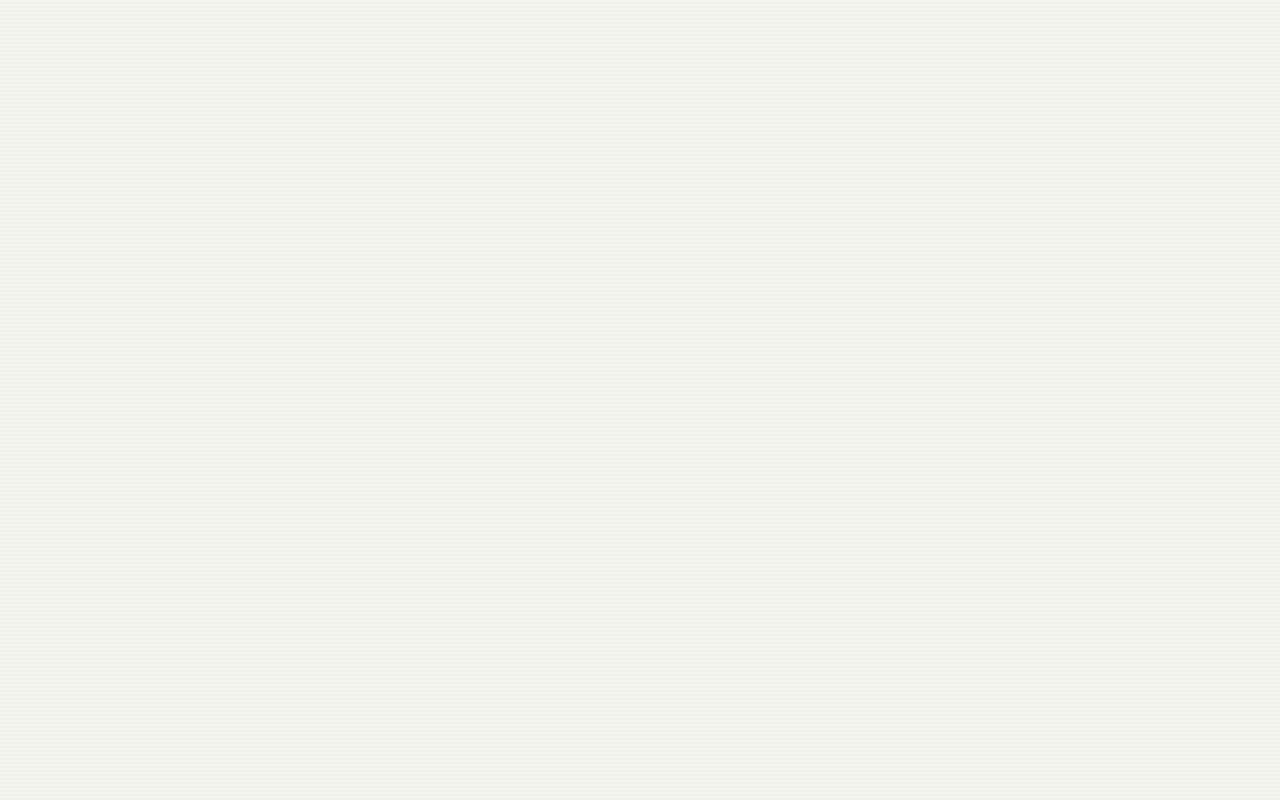
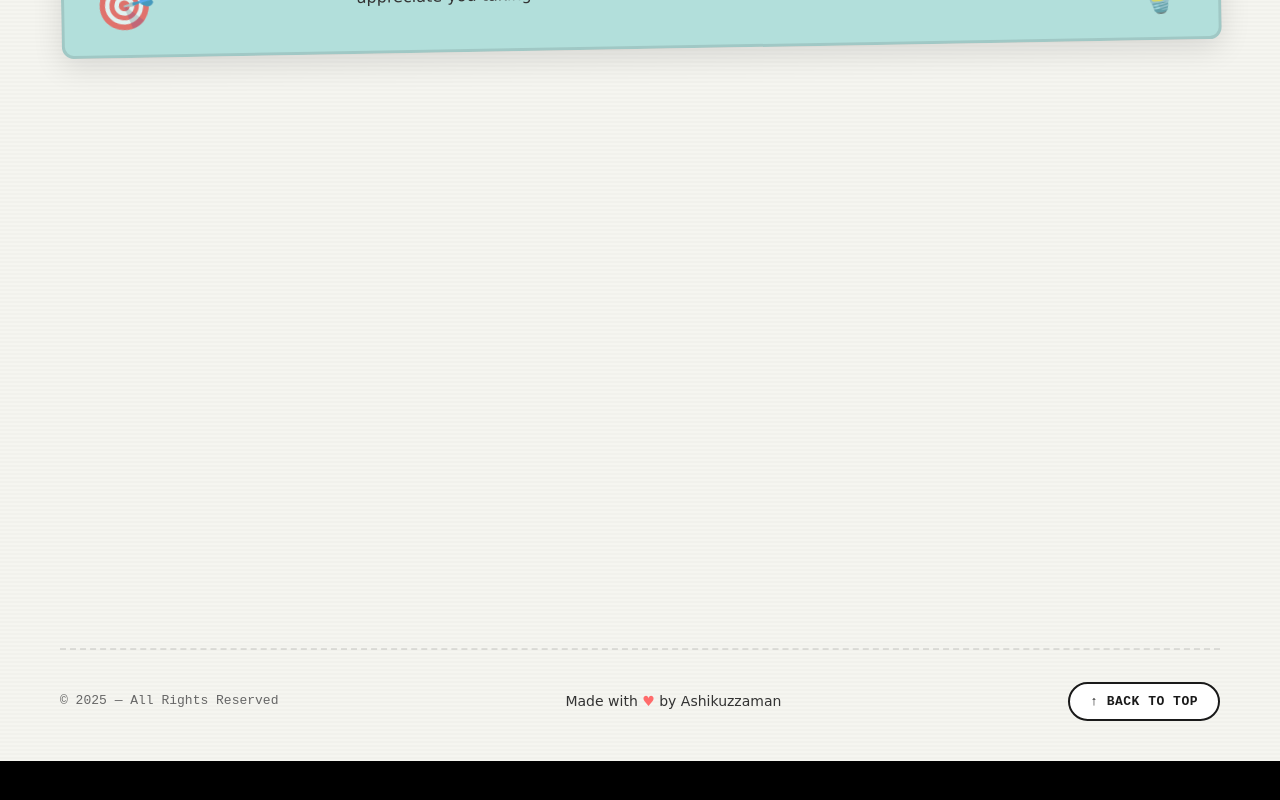
Before and after one commit to RahatInCode/ashik-portfolio-website, a React (Vite) app: page / in a window 1280 px wide. Shown: the part 7890-8690 px from the top of the page. After the commit the page ends 8651 px from the top, so only its background shows below. Built offline with nearby package versions, Linux system fonts and the light colour scheme.

Commit message:
updated footer component

```diff
--- a/src/components/Footer.jsx
+++ b/src/components/Footer.jsx
@@ -1,109 +1,104 @@
-// src/components/Works.jsx
+// src/components/Footer.jsx
 import { useEffect, useRef, useState } from 'react';
 import { gsap } from 'gsap';
 import { ScrollTrigger } from 'gsap/ScrollTrigger';
 
 gsap.registerPlugin(ScrollTrigger);
 
-const Works = () => {
-  const sectionRef = useRef(null);
-  const headingRef = useRef(null);
-  const projectRefs = useRef([]);
+const Footer = () => {
+  const footerRef = useRef(null);
+  const bigNameRef = useRef(null);
+  const columnRefs = useRef([]);
 
-  const projectsData = [
-    {
-      id: 1,
-      title: 'Luxe E-Commerce',
-      category: 'E-Commerce',
-      description: 'A performant e-commerce platform with authentication, product management, and animated UI.',
-      year: '2025',
-      tags: ['Next.js', 'Clerk', 'Tailwind', 'ShadCN', 'GSAP', 'MongoDB'],
-      link: 'https://luxe-zeta-e-commerce.vercel.app/',
-      image: 'https://images.unsplash.com/photo-1556742049-0cfed4f6a45d?w=800&h=600&fit=crop',
-      color: '#FFF9C4',
+  const footerData = {
+    name: 'ASHIKUZZAMAN',
+    email: 'ahmedrahat.dev@gmail.com',
+    phone: '+880 1933-471091',
+    location: 'Khulna, Bangladesh',
+    resumeLink: '/Ashik_Junior-Frontend-Developer_Resume.pdf',
+    resumeFileName: 'Ashikuzzaman_Resume.pdf',
+    links: {
+      navigation: [
+        { label: 'Home', href: '#home' },
+        { label: 'About', href: '#about' },
+        { label: 'Services', href: '#services' },
+        { label: 'Works', href: '#works' },
+        { label: 'Contact', href: '#contact' },
+      ],
+      social: [
+        { label: 'LinkedIn', href: 'https://www.linkedin.com/in/ahmed-rahat-5a6145387/' },
+        { label: 'GitHub', href: 'https://github.com/RahatInCode' },
+        { label: 'Twitter', href: 'https://x.com/AhmedRahat691' },
+      ],
     },
-    {
-      id: 2,
-      title: 'Rezoom AI',
-      category: 'AI/Web App',
-      description: 'AI-powered resume builder and mock interview simulator with OpenAI integration.',
-      year: '2025',
-      tags: ['Next.js', 'OpenAI API', 'TypeScript', 'Tailwind CSS'],
-      link: 'https://rezoom-ai-pi.vercel.app/',
-      image: 'https://images.unsplash.com/photo-1677442136019-21780ecad995?w=800&h=600&fit=crop',
-      color: '#B2DFDB',
-    },
-    {
-      id: 3,
-      title: 'Medicamp',
-      category: 'Full-Stack',
-      description: 'Full-stack medical camp management platform with role-based dashboards.',
-      year: '2025',
-      tags: ['MERN Stack', 'Firebase', 'React Query', 'Framer Motion'],
-      link: 'https://medicamp-1e9cc.web.app/',
-      image: 'https://images.unsplash.com/photo-1576091160399-112ba8d25d1d?w=800&h=600&fit=crop',
-      color: '#F8BBD0',
-    },
-  ];
+    year: new Date().getFullYear(),
+  };
 
   useEffect(() => {
     const ctx = gsap.context(() => {
+      columnRefs.current.forEach((column, index) => {
+        if (!column) return;
         gsap.fromTo(
-        headingRef.current,
-        { y: 60, opacity: 0 },
+          column,
+          { y: 50, opacity: 0 },
           {
             y: 0,
             opacity: 1,
-          duration: 1,
-          ease: 'power4.out',
+            duration: 0.8,
+            delay: index * 0.1,
+            ease: 'power3.out',
             scrollTrigger: {
-            trigger: headingRef.current,
-            start: 'top 80%',
+              trigger: footerRef.current,
+              start: 'top 85%',
             },
           }
         );
+      });
 
-      projectRefs.current.forEach((project, index) => {
-        if (!project) return;
       gsap.fromTo(
-          project,
-          { y: 80, opacity: 0, rotation: 0 },
+        bigNameRef.current,
+        { scale: 0.8, opacity: 0 },
         {
-            y: 0,
+          scale: 1,
           opacity: 1,
-            rotation: project.dataset.rotation,
-            duration: 1,
-            delay: index * 0.15,
+          duration: 1.2,
           ease: 'back.out(1.2)',
           scrollTrigger: {
-              trigger: project,
+            trigger: bigNameRef.current,
             start: 'top 90%',
           },
         }
       );
-      });
-    }, sectionRef);
+    }, footerRef);
 
     return () => ctx.revert();
   }, []);
 
-  const addToProjectRefs = (el) => {
-    if (el && !projectRefs.current.includes(el)) {
-      projectRefs.current.push(el);
+  const addToColumnRefs = (el) => {
+    if (el && !columnRefs.current.includes(el)) {
+      columnRefs.current.push(el);
     }
   };
 
-  const handleProjectClick = (link) => {
-    window.open(link, '_blank', 'noopener,noreferrer');
+  const scrollToTop = () => {
+    window.scrollTo({ top: 0, behavior: 'smooth' });
+  };
+
+  const handleNavClick = (e, href) => {
+    e.preventDefault();
+    const element = document.querySelector(href);
+    if (element) {
+      element.scrollIntoView({ behavior: 'smooth' });
+    }
   };
 
   // INLINE STYLES
-  const sectionStyles = {
+  const footerStyles = {
     position: 'relative',
-    padding: '120px 0',
+    padding: '80px 0 40px',
     background: '#f5f5f0',
     backgroundImage: 'repeating-linear-gradient(0deg, transparent, transparent 2px, rgba(0, 0, 0, 0.015) 2px, rgba(0, 0, 0, 0.015) 4px)',
-    overflow: 'hidden',
+    borderTop: '3px dashed rgba(0, 0, 0, 0.1)',
   };
 
   const containerStyles = {
@@ -112,268 +107,318 @@ const Works = () => {
     padding: '0 60px',
   };
 
-  const headerStyles = {
-    textAlign: 'center',
-    marginBottom: '80px',
+  const mainGridStyles = {
+    display: 'grid',
+    gridTemplateColumns: 'repeat(auto-fit, minmax(250px, 1fr))',
+    gap: '40px',
+    marginBottom: '60px',
+  };
+
+  const columnStyles = {
+    background: '#fff',
+    padding: '24px',
+    borderRadius: '8px',
+    boxShadow: '0 4px 12px rgba(0, 0, 0, 0.08)',
+    border: '2px solid rgba(0, 0, 0, 0.05)',
+    transform: 'rotate(-1deg)',
   };
 
   const labelStyles = {
-    display: 'inline-block',
+    display: 'block',
     fontSize: '11px',
     textTransform: 'uppercase',
-    letterSpacing: '2px',
-    color: '#666',
-    fontWeight: '600',
-    marginBottom: '20px',
-    padding: '8px 16px',
-    background: 'rgba(255, 255, 255, 0.6)',
-    borderRadius: '20px',
-    border: '1px solid rgba(0, 0, 0, 0.06)',
-  };
-
-  const headingStyles = {
-    fontSize: 'clamp(40px, 5vw, 64px)',
-    fontWeight: '800',
-    lineHeight: '1.2',
-    color: '#1a1a1a',
+    letterSpacing: '1.5px',
+    color: '#999',
     marginBottom: '16px',
-    fontFamily: '"Courier New", monospace',
-  };
-
-  const subheadingStyles = {
-    fontSize: '18px',
-    lineHeight: '1.6',
-    color: '#666',
-    maxWidth: '600px',
-    margin: '0 auto',
-    fontFamily: '"Comic Sans MS", cursive, sans-serif',
-  };
-
-  const gridStyles = {
-    display: 'grid',
-    gridTemplateColumns: 'repeat(auto-fit, minmax(350px, 1fr))',
-    gap: '60px',
-    padding: '40px 0',
-  };
-
-  const projectCardStyles = (color, rotation) => ({
-    background: color,
-    borderRadius: '12px',
-    overflow: 'hidden',
-    boxShadow: '0 10px 40px rgba(0, 0, 0, 0.15)',
-    transform: `rotate(${rotation}deg)`,
-    transition: 'all 0.4s cubic-bezier(0.34, 1.56, 0.64, 1)',
-    cursor: 'pointer',
-    position: 'relative',
-    border: '3px solid rgba(0, 0, 0, 0.1)',
-  });
-
-  const projectCardHoverStyles = {
-    transform: 'rotate(0deg) translateY(-10px)',
-    boxShadow: '0 20px 60px rgba(0, 0, 0, 0.25)',
-  };
-
-  const imageContainerStyles = {
-    position: 'relative',
-    width: '100%',
-    height: '280px',
-    overflow: 'hidden',
-    background: '#f0f0f0',
-  };
-
-  const imageStyles = {
-    width: '100%',
-    height: '100%',
-    objectFit: 'cover',
-    transition: 'transform 0.4s',
-  };
-
-  const imageHoverStyles = {
-    transform: 'scale(1.1)',
-  };
-
-  const overlayStyles = {
-    position: 'absolute',
-    inset: 0,
-    background: 'linear-gradient(to bottom, transparent 50%, rgba(0, 0, 0, 0.4))',
-    display: 'flex',
-    alignItems: 'flex-end',
-    justifyContent: 'center',
-    padding: '20px',
-    opacity: 0,
-    transition: 'opacity 0.3s',
-  };
-
-  const overlayHoverStyles = {
-    opacity: 1,
-  };
-
-  const viewProjectStyles = {
-    padding: '12px 24px',
-    background: '#fff',
-    color: '#1a1a1a',
-    borderRadius: '50px',
-    fontSize: '14px',
-    fontWeight: '700',
-    fontFamily: '"Courier New", monospace',
-    textTransform: 'uppercase',
-    letterSpacing: '0.5px',
-    border: '2px solid #1a1a1a',
-    boxShadow: '0 4px 12px rgba(0, 0, 0, 0.2)',
-  };
-
-  const projectInfoStyles = {
-    padding: '28px',
-  };
-
-  const projectHeaderStyles = {
-    display: 'flex',
-    justifyContent: 'space-between',
-    alignItems: 'flex-start',
-    marginBottom: '12px',
-  };
-
-  const projectTitleStyles = {
-    fontSize: '24px',
-    fontWeight: '800',
-    color: '#1a1a1a',
-    fontFamily: '"Courier New", monospace',
-    marginBottom: '4px',
-  };
-
-  const categoryStyles = {
-    fontSize: '12px',
-    color: '#666',
-    textTransform: 'uppercase',
-    letterSpacing: '1px',
     fontWeight: '700',
     fontFamily: '"Courier New", monospace',
   };
 
-  const yearBadgeStyles = {
-    padding: '4px 12px',
-    background: 'rgba(0, 0, 0, 0.1)',
+  const linkStyles = {
+    display: 'block',
+    fontSize: '15px',
+    color: '#333',
+    textDecoration: 'none',
+    marginBottom: '10px',
+    fontFamily: '"Comic Sans MS", cursive, sans-serif',
+    fontWeight: '600',
+    transition: 'all 0.2s',
+    paddingLeft: '20px',
+    position: 'relative',
+  };
+
+  const contactValueStyles = {
+    fontSize: '14px',
+    color: '#333',
+    lineHeight: '1.8',
+    fontFamily: '"Comic Sans MS", cursive, sans-serif',
+    display: 'block',
+    marginBottom: '8px',
+    textDecoration: 'none',
+  };
+
+  const resumeBtnStyles = {
+    display: 'inline-flex',
+    alignItems: 'center',
+    gap: '8px',
+    padding: '12px 24px',
+    marginTop: '16px',
+    fontSize: '13px',
+    fontWeight: '700',
+    background: '#1a1a1a',
+    color: '#fff',
+    border: 'none',
+    borderRadius: '50px',
+    textDecoration: 'none',
+    fontFamily: '"Courier New", monospace',
+    textTransform: 'uppercase',
+    letterSpacing: '0.5px',
+    transition: 'all 0.3s',
+    boxShadow: '0 4px 12px rgba(0, 0, 0, 0.15)',
+  };
+
+  const resumeBtnHoverStyles = {
+    transform: 'translateY(-2px)',
+    boxShadow: '0 6px 20px rgba(0, 0, 0, 0.25)',
+  };
+
+  // Big Name Section
+  const nameContainerStyles = {
+    textAlign: 'center',
+    marginBottom: '60px',
+    position: 'relative',
+  };
+
+  const bigNameStyles = {
+    fontSize: 'clamp(40px, 8vw, 120px)',
+    fontWeight: '900',
+    color: '#1a1a1a',
+    fontFamily: '"Courier New", monospace',
+    letterSpacing: '4px',
+    textTransform: 'uppercase',
+    opacity: '0.15',
+    userSelect: 'none',
+  };
+
+  const thankYouCardStyles = {
+    background: '#B2DFDB',
+    padding: '40px',
     borderRadius: '12px',
-    fontSize: '12px',
-    fontWeight: '700',
-    color: '#333',
+    textAlign: 'center',
+    boxShadow: '0 8px 30px rgba(0, 0, 0, 0.12)',
+    border: '3px solid rgba(0, 0, 0, 0.1)',
+    transform: 'rotate(-1deg)',
+    marginBottom: '60px',
+    position: 'relative',
+  };
+
+  const thankYouTextStyles = {
+    fontSize: 'clamp(28px, 4vw, 48px)',
+    fontWeight: '800',
+    color: '#1a1a1a',
+    marginBottom: '12px',
     fontFamily: '"Courier New", monospace',
   };
 
-  const descriptionStyles = {
+  const thankYouSubtextStyles = {
+    fontSize: '16px',
+    color: '#333',
+    fontFamily: '"Comic Sans MS", cursive, sans-serif',
+    maxWidth: '600px',
+    margin: '0 auto',
+    lineHeight: '1.6',
+  };
+
+  // Decorative stamps
+  const stampStyles = (emoji, rotation) => ({
+    position: 'absolute',
+    fontSize: '48px',
+    transform: `rotate(${rotation}deg)`,
+    opacity: '0.6',
+  });
+
+  // Bottom section
+  const bottomStyles = {
+    display: 'flex',
+    justifyContent: 'space-between',
+    alignItems: 'center',
+    paddingTop: '32px',
+    borderTop: '2px dashed rgba(0, 0, 0, 0.1)',
+    flexWrap: 'wrap',
+    gap: '20px',
+  };
+
+  const copyrightStyles = {
+    fontSize: '13px',
+    color: '#666',
+    fontFamily: '"Courier New", monospace',
+  };
+
+  const creditsStyles = {
     fontSize: '14px',
-    lineHeight: '1.6',
     color: '#333',
-    marginBottom: '16px',
     fontFamily: '"Comic Sans MS", cursive, sans-serif',
   };
 
-  const tagsContainerStyles = {
-    display: 'flex',
-    flexWrap: 'wrap',
-    gap: '8px',
+  const heartStyles = {
+    color: '#ff6b6b',
+    display: 'inline-block',
+    animation: 'pulse 1.5s infinite',
   };
 
-  const tagStyles = {
-    padding: '5px 12px',
-    background: 'rgba(0, 0, 0, 0.08)',
-    borderRadius: '12px',
-    fontSize: '11px',
-    fontWeight: '600',
-    color: '#333',
-    border: '1px solid rgba(0, 0, 0, 0.1)',
+  const backToTopStyles = {
+    display: 'flex',
+    alignItems: 'center',
+    gap: '8px',
+    padding: '10px 20px',
+    fontSize: '13px',
+    fontWeight: '700',
+    background: '#fff',
+    color: '#1a1a1a',
+    border: '2px solid #1a1a1a',
+    borderRadius: '50px',
+    cursor: 'pointer',
     fontFamily: '"Courier New", monospace',
+    textTransform: 'uppercase',
+    letterSpacing: '0.5px',
+    transition: 'all 0.3s',
   };
 
-  // Decorative tape on cards
-  const tapeStyles = {
-    position: 'absolute',
-    top: '-10px',
-    left: '30px',
-    width: '60px',
-    height: '20px',
-    background: 'rgba(255, 255, 255, 0.5)',
-    transform: 'rotate(-8deg)',
-    boxShadow: 'inset 0 1px 2px rgba(0, 0, 0, 0.1)',
-    zIndex: 10,
-    borderRadius: '2px',
+  const backToTopHoverStyles = {
+    background: '#1a1a1a',
+    color: '#fff',
+    transform: 'translateY(-2px)',
   };
 
-  const rotations = [-2, 2, -3];
-  const [hoveredCard, setHoveredCard] = useState(null);
+  const [hoveredLink, setHoveredLink] = useState(null);
+  const [hoveredSocialLink, setHoveredSocialLink] = useState(null);
+  const [resumeHovered, setResumeHovered] = useState(false);
+  const [backToTopHovered, setBackToTopHovered] = useState(false);
 
   return (
-    <section id="works" ref={sectionRef} style={sectionStyles}>
+    <footer ref={footerRef} style={footerStyles}>
       <div style={containerStyles}>
-        <div ref={headingRef} style={headerStyles}>
-          <div style={labelStyles}>Selected Work</div>
-          <h2 style={headingStyles}>Things I've Built</h2>
-          <p style={subheadingStyles}>
-            A collection of projects I'm proud of—each one solving real problems for real people.
+        {/* Thank You Card */}
+        <div style={thankYouCardStyles}>
+          {/* Decorative stamps */}
+          <div style={{...stampStyles('🌟', 15), top: '10px', left: '20px'}}>🌟</div>
+          <div style={{...stampStyles('✨', -10), top: '10px', right: '20px'}}>✨</div>
+          <div style={{...stampStyles('🎯', 12), bottom: '10px', left: '30px'}}>🎯</div>
+          <div style={{...stampStyles('💡', -8), bottom: '10px', right: '30px'}}>💡</div>
+
+          <h2 style={thankYouTextStyles}>Thanks for stopping by!</h2>
+          <p style={thankYouSubtextStyles}>
+            Whether you're looking for help with a project or just browsing, I appreciate you taking the time. Let's create something great together!
           </p>
         </div>
 
-        <div style={gridStyles}>
-          {projectsData.map((project, index) => (
-            <div
-              key={project.id}
-              ref={addToProjectRefs}
-              data-rotation={rotations[index]}
-              style={hoveredCard === project.id
-                ? {...projectCardStyles(project.color, rotations[index]), ...projectCardHoverStyles}
-                : projectCardStyles(project.color, rotations[index])
-              }
-              onMouseEnter={() => setHoveredCard(project.id)}
-              onMouseLeave={() => setHoveredCard(null)}
-              onClick={() => handleProjectClick(project.link)}
+        {/* Main Grid */}
+        <div style={mainGridStyles}>
+          {/* Navigation */}
+          <div ref={addToColumnRefs} style={columnStyles}>
+            <span style={labelStyles}>Quick Links</span>
+            <div>
+              {footerData.links.navigation.map((link) => (
+                <a
+                  key={link.label}
+                  href={link.href}
+                  style={{
+                    ...linkStyles,
+                    color: hoveredLink === link.label ? '#1a1a1a' : '#333',
+                    paddingLeft: hoveredLink === link.label ? '24px' : '20px',
+                  }}
+                  onClick={(e) => handleNavClick(e, link.href)}
+                  onMouseEnter={() => setHoveredLink(link.label)}
+                  onMouseLeave={() => setHoveredLink(null)}
                 >
-              {/* Decorative tape */}
-              <div style={tapeStyles}></div>
-
-              {/* Image */}
-              <div style={imageContainerStyles}>
-                <img
-                  src={project.image}
-                  alt={project.title}
-                  style={hoveredCard === project.id
-                    ? {...imageStyles, ...imageHoverStyles}
-                    : imageStyles
-                  }
-                />
-                <div style={hoveredCard === project.id
-                  ? {...overlayStyles, ...overlayHoverStyles}
-                  : overlayStyles
-                }>
-                  <div style={viewProjectStyles}>View Project →</div>
+                  → {link.label}
+                </a>
+              ))}
             </div>
           </div>
 
-              {/* Info */}
-              <div style={projectInfoStyles}>
-                <div style={projectHeaderStyles}>
+          {/* Social */}
+          <div ref={addToColumnRefs} style={{...columnStyles, transform: 'rotate(1deg)'}}>
+            <span style={labelStyles}>Social</span>
             <div>
-                    <h3 style={projectTitleStyles}>{project.title}</h3>
-                    <span style={categoryStyles}>{project.category}</span>
-                  </div>
-                  <div style={yearBadgeStyles}>{project.year}</div>
-                </div>
-
-                <p style={descriptionStyles}>{project.description}</p>
-
-                <div style={tagsContainerStyles}>
-                  {project.tags.map((tag, tagIndex) => (
-                    <span key={`${project.id}-tag-${tagIndex}`} style={tagStyles}>
-                      {tag}
-                    </span>
+              {footerData.links.social.map((link) => (
+                <a
+                  key={link.label}
+                  href={link.href}
+                  target="_blank"
+                  rel="noopener noreferrer"
+                  style={{
+                    ...linkStyles,
+                    color: hoveredSocialLink === link.label ? '#1a1a1a' : '#333',
+                    paddingLeft: hoveredSocialLink === link.label ? '24px' : '20px',
+                  }}
+                  onMouseEnter={() => setHoveredSocialLink(link.label)}
+                  onMouseLeave={() => setHoveredSocialLink(null)}
+                >
+                  → {link.label}
+                </a>
               ))}
             </div>
           </div>
+
+          {/* Contact */}
+          <div ref={addToColumnRefs} style={{...columnStyles, transform: 'rotate(-2deg)'}}>
+            <span style={labelStyles}>Contact</span>
+            <div>
+              <a href={`mailto:${footerData.email}`} style={contactValueStyles}>
+                {footerData.email}
+              </a>
+              <a href={`tel:${footerData.phone.replace(/\s/g, '')}`} style={contactValueStyles}>
+                {footerData.phone}
+              </a>
+              <span style={contactValueStyles}>
+                📍 {footerData.location}
+              </span>
             </div>
-          ))}
+
+            <a
+              href={footerData.resumeLink}
+              download={footerData.resumeFileName}
+              style={resumeHovered ? {...resumeBtnStyles, ...resumeBtnHoverStyles} : resumeBtnStyles}
+              onMouseEnter={() => setResumeHovered(true)}
+              onMouseLeave={() => setResumeHovered(false)}
+            >
+              <span>Download Resume</span>
+              <span>📄</span>
+            </a>
           </div>
         </div>
-    </section>
+
+        {/* Big Name */}
+        <div style={nameContainerStyles}>
+          <div ref={bigNameRef} style={bigNameStyles}>
+            {footerData.name}
+          </div>
+        </div>
+
+        {/* Bottom */}
+        <div style={bottomStyles}>
+          <span style={copyrightStyles}>
+            © {footerData.year} — All Rights Reserved
+          </span>
+
+          <div style={creditsStyles}>
+            Made with <span style={heartStyles}>♥</span> by Ashikuzzaman
+          </div>
+
+          <button
+            style={backToTopHovered ? {...backToTopStyles, ...backToTopHoverStyles} : backToTopStyles}
+            onClick={scrollToTop}
+            onMouseEnter={() => setBackToTopHovered(true)}
+            onMouseLeave={() => setBackToTopHovered(false)}
+          >
+            <span>↑</span>
+            <span>Back to Top</span>
+          </button>
+        </div>
+      </div>
+    </footer>
   );
 };
 
-export default Works;
+export default Footer;
```
Lines whose indentation alone changed are shown as unchanged.
